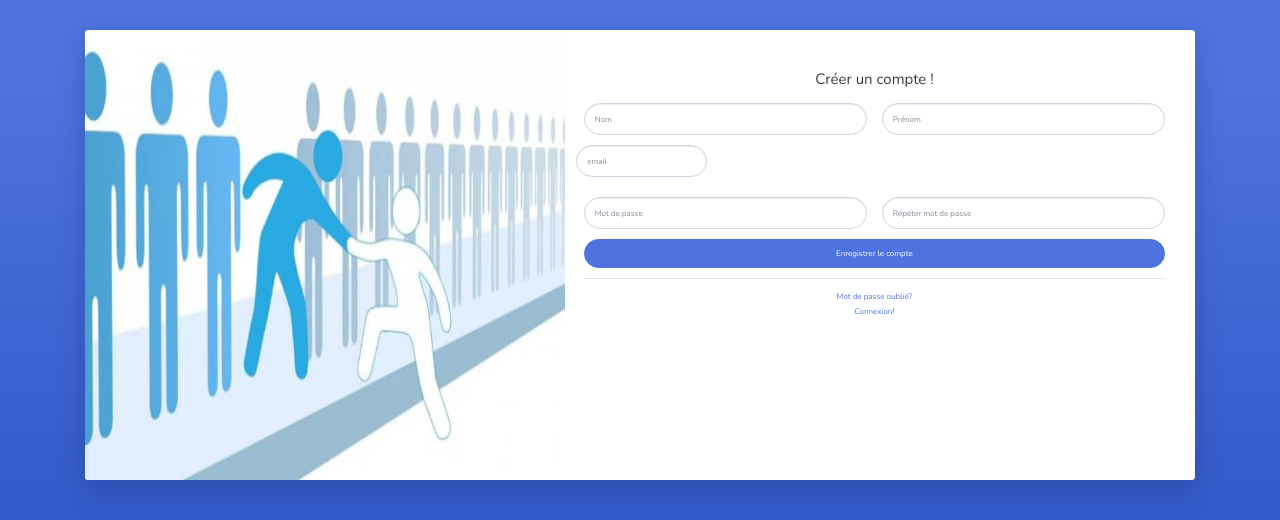
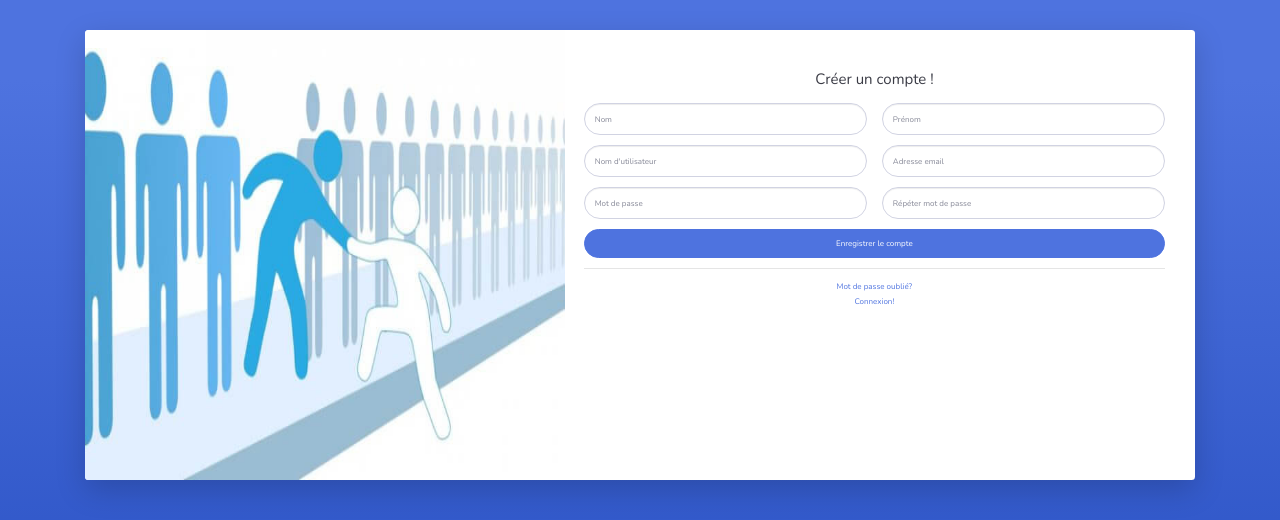
Before and after one commit to belkhir-aziz/orientation, a Flask app: page /auth/register in a window 1280 px wide. Shown: the top 520 px of the page. Run offline with Flask 2, Linux system fonts and the light colour scheme; some libraries are stand-ins or nearby versions.

Commit message:
First commit!

```diff
--- a/flaskr/templates/auth/index.html
+++ b/flaskr/templates/auth/index.html
@@ -41,7 +41,7 @@
                   </div>
                   <form class="user" method="post">
                     <div class="form-group">
-                      <input type="email" class="form-control form-control-user" name="email" id="email" placeholder="email">
+                      <input type="username" class="form-control form-control-user" name="username" id="username" placeholder="Nom d'utilisateur (non pas eMail)">
                     </div>
                     <div class="form-group">
                       <input type="password" class="form-control form-control-user" name="password" id="password" placeholder="Mot de passe">
--- a/flaskr/templates/auth/register.html
+++ b/flaskr/templates/auth/register.html
@@ -58,10 +58,12 @@
 
                 </div>
                 <div class="form-group row">
-                  <div class="form-group">
-                    <input type="email" class="form-control form-control-user" name="username" id="username" placeholder="email">
+                  <div class="col-sm-6 mb-3 mb-sm-0">
+                    <input type="text" name="username" class="form-control form-control-user" id="exampleFirstName" placeholder="Nom d'utilisateur">
                   </div>
-
+                  <div class="col-sm-6">
+                    <input type="text" name="email"  class="form-control form-control-user" id="exampleLastName" placeholder="Adresse email">
+                  </div>
 
                   </div>
 
```
